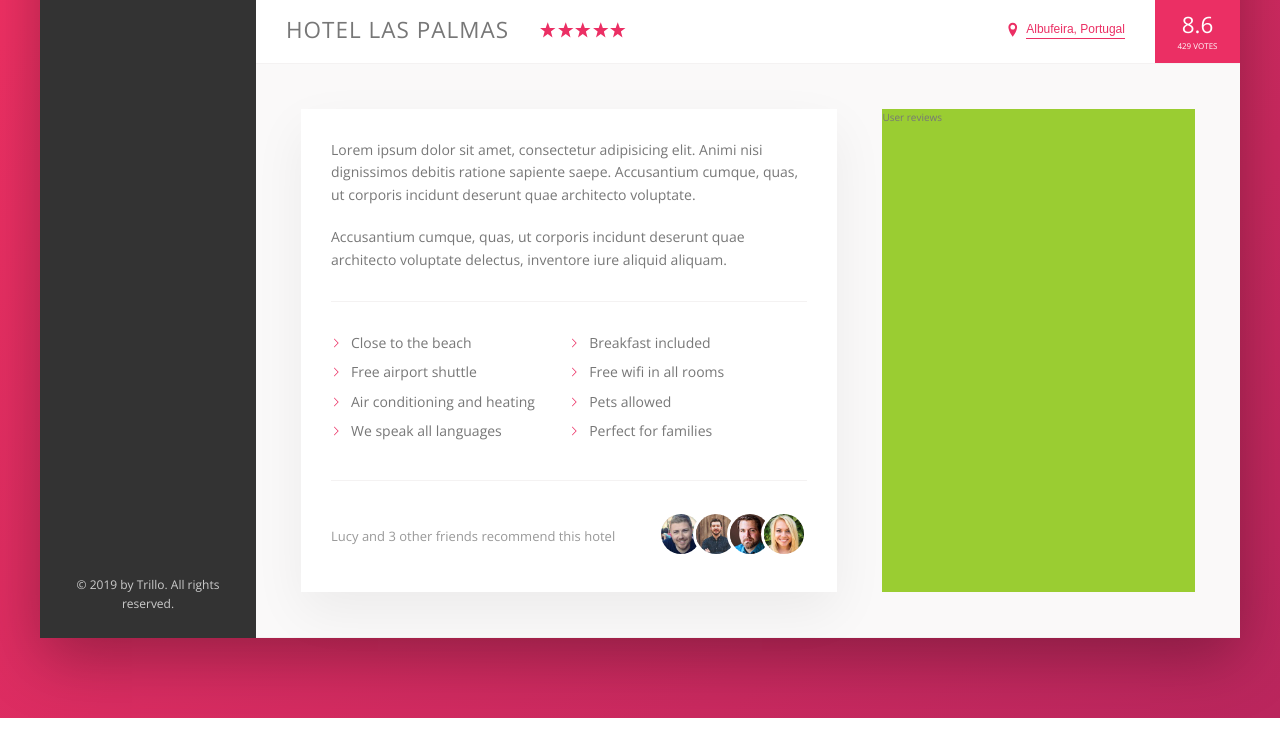
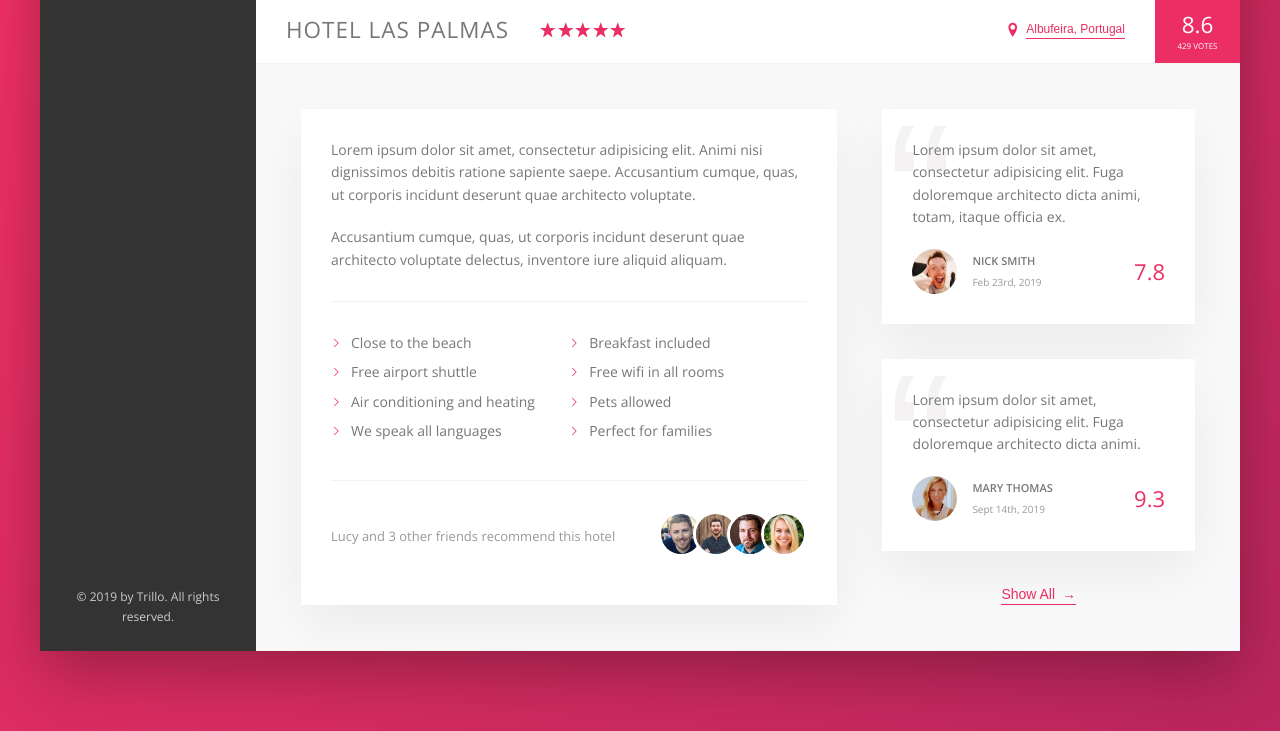
Before and after one commit to BradBones/tourism-site, a website: page index.html in a window 1280 px wide. Shown: the part 538-1269 px from the top of the page. Drawn offline with nearby package versions, Linux system fonts and the light colour scheme.

Commit message:
Review section added

```diff
--- a/index.html
+++ b/index.html
@@ -192,8 +192,39 @@
                             </div>
                         </div>
 
+                        <!-- USER REVIEWS SECTION -->
                         <div class="user-reviews">
-                            User reviews
+                            <!-- First user review -->
+                            <figure class="review">
+                                <blockquote class="review__text">
+                                    Lorem ipsum dolor sit amet, consectetur adipisicing elit. Fuga doloremque architecto dicta animi, totam, itaque officia ex.
+                                </blockquote>
+                                <figcaption class="review__user">
+                                    <img src="img/user-1.jpg" alt="user 1 photo" class="review__photo">
+                                    <div class="review__user-box">
+                                        <p class="review__user-name">Nick Smith</p>
+                                        <p class="review__user-date">Feb 23rd, 2019</p>
+                                    </div>
+                                    <div class="review__rating">7.8</div>
+                                </figcaption>
+                            </figure>
+                            <!-- Second user review -->
+                            <figure class="review">
+                                <blockquote class="review__text">
+                                    Lorem ipsum dolor sit amet, consectetur adipisicing elit. Fuga doloremque architecto dicta animi.
+                                </blockquote>
+                                <figcaption class="review__user">
+                                    <img src="img/user-2.jpg" alt="user 1 photo" class="review__photo">
+                                    <div class="review__user-box">
+                                        <p class="review__user-name">Mary Thomas</p>
+                                        <p class="review__user-date">Sept 14th, 2019</p>
+                                    </div>
+                                    <div class="review__rating">9.3</div>
+                                </figcaption>
+                            </figure>
+
+                            <!-- SHOW ALL BUTTON -->
+                            <button class="btn-inline">Show All<span> &rarr;</span></button>
                         </div>
                     </div>
                 </main>
--- a/sass/_components.scss
+++ b/sass/_components.scss
@@ -291,8 +291,18 @@
     cursor: pointer;
     transition: all .2s;
 
+    // add a margin in both states to have the earrow move away from the text on hover
+    & span {
+        margin-left: 3px;
+        transition: margin-left 0.2s;
+    }
+
     &:hover {
         color: var(--color-grey-dark-1);
+
+        span {
+            margin-left: 8px;
+        }
     }
 
     &:focus {
@@ -390,3 +400,66 @@
         }
     }
 }
+
+///////////////////////////////////
+// REVIEWS
+.review {
+    background-color: #fff;
+    box-shadow: var(--shadow-light);
+    padding: 3rem;
+    margin-bottom: 3.5rem;
+    position: relative;
+
+    &__text {
+        margin-bottom: 2rem;
+        z-index: 100;
+        position: relative; // Has to be set for z-index to work
+    }
+
+    &__user {
+        display: flex;
+        align-items: center;
+    }
+
+    &__photo {
+        height: 4.5rem;
+        width: 4.5rem;
+        border-radius: 50%;
+    }
+
+    &__user-box {
+        margin-left: 1.5rem;
+    }
+
+    &__user-name {
+        font-size: 1.1rem;
+        font-weight: 600;
+        text-transform: uppercase;
+        letter-spacing: 0;
+        margin-bottom: 0.4rem;
+    }
+
+    &__user-date {
+        font-size: 1rem;
+        color: var(--color-grey-dark-3);
+    }
+
+    &__rating {
+        margin-left: auto;
+        color: var(--color-primary);
+        font-size: 2.2rem;
+        font-weight: 300;
+    }
+
+    &::before {
+        content: "\201C";
+        position: absolute;
+        top: -1.4rem;
+        left: 0.5rem;
+        line-height: 1;
+        font-size: 20rem;
+        color: var(--color-grey-light-2);
+        font-family: sans-serif;
+        z-index: 1;
+    }
+}
--- a/sass/_layout.scss
+++ b/sass/_layout.scss
@@ -43,6 +43,7 @@
 }
 
 .detail {
+    font-size: 1.4rem;
     display: flex;
     padding: 4.5rem;
     background-color: var(--color-grey-light-1);
@@ -50,7 +51,6 @@
 }
 
 .description {
-    font-size: 1.4rem;
     background-color: #fff;
     box-shadow: var(--shadow-light);
     padding: 3rem;
@@ -59,6 +59,10 @@
 }
 
 .user-reviews {
-    background-color: yellowgreen;
     flex: 1;
+
+    // Center the Show All button
+    display: flex;
+    flex-direction: column;
+    align-items: center;
 }
```
Also changed, not shown: css/style.css.
